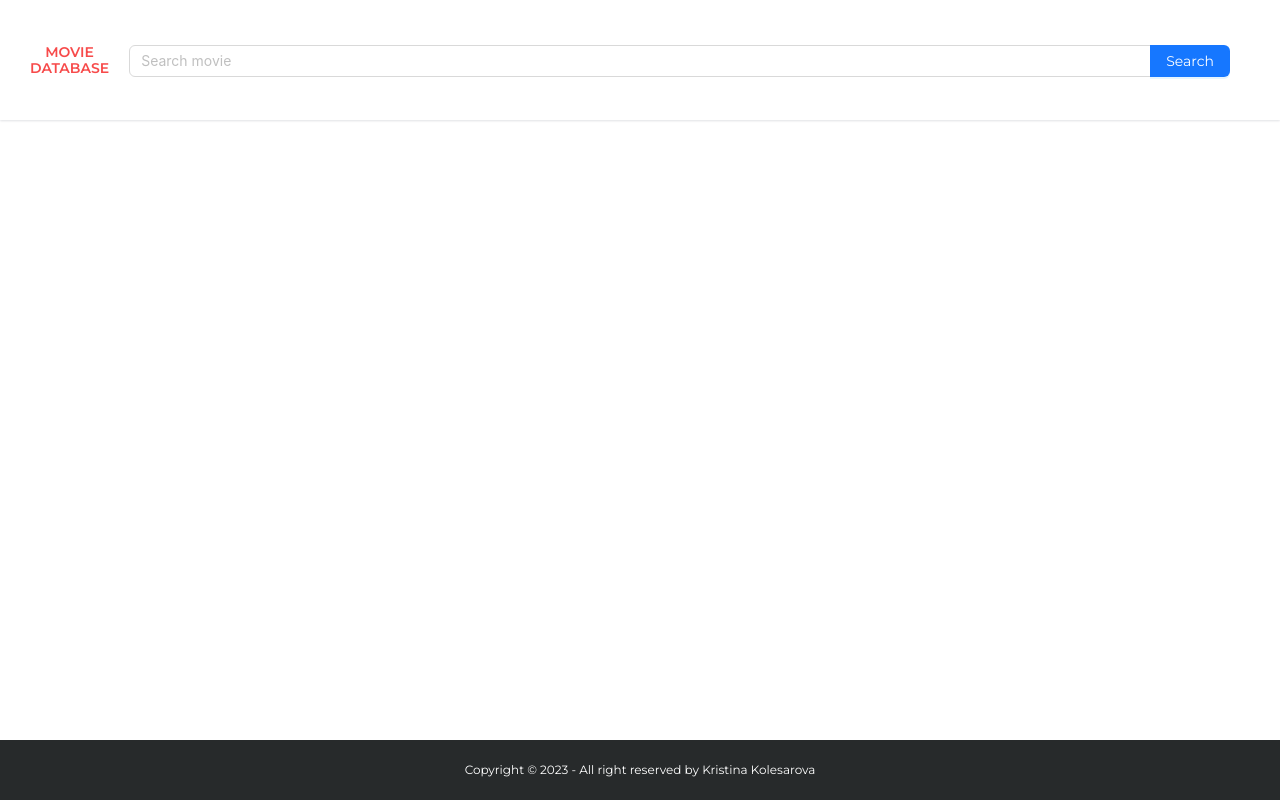
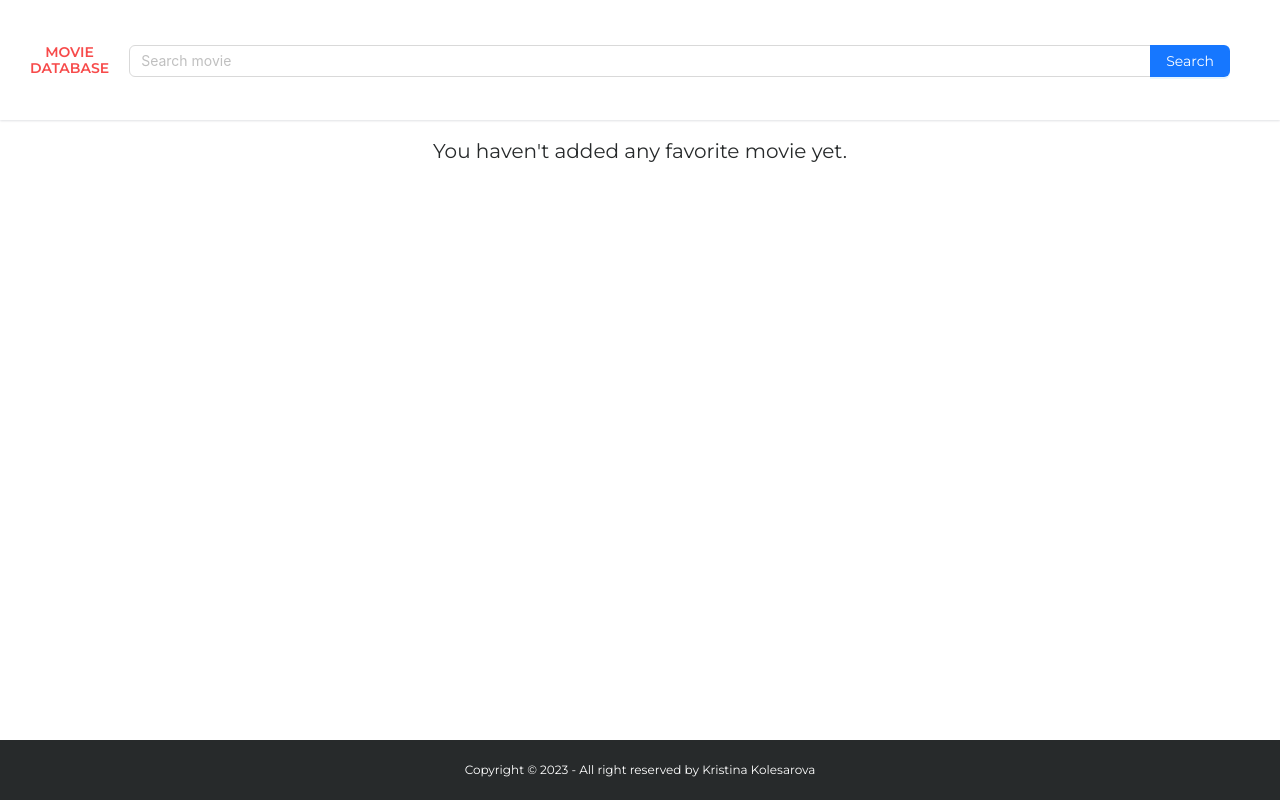
Before and after one commit to kolesarovakristina/movie-database, a React (Create React App) app: page / in a window 1280 px wide. Both pictures are taken after a click on the button "Favorite Movies". Built offline with nearby package versions, Linux system fonts and the light colour scheme.

Commit message:
added no favorite movie message

```diff
--- a/src/routes/FavoriteMovies/FavoriteMovies.module.scss
+++ b/src/routes/FavoriteMovies/FavoriteMovies.module.scss
@@ -1,3 +1,5 @@
+@import 'styles/themes/color.scss';
+
 .wrapper {
   display: grid;
   grid-template-columns: repeat(3, 1fr);
@@ -18,3 +20,9 @@
     }
   }
 }
+
+.no-data {
+  font-size: 2rem;
+  color: $grey;
+  text-align: center;
+}
--- a/src/routes/FavoriteMovies/FavoriteMovies.tsx
+++ b/src/routes/FavoriteMovies/FavoriteMovies.tsx
@@ -40,6 +40,11 @@ const FavoriteMovies: FC = () => {
 
   return (
     <BaseLayout>
+      {favoriteMoviesIds.length === 0 ? (
+        <div className={classes['no-data']}>
+          You haven't added any favorite movie yet.
+        </div>
+      ) : (
         <div className={classes.wrapper}>
           {favoriteMoviesQuery?.map(({ data, isLoading }, index) => (
             <Fragment key={data?.imdbID ?? index}>
@@ -69,7 +74,9 @@ const FavoriteMovies: FC = () => {
                     </Tooltip>,
                     <Tooltip title={ETooltipEnum.VIEW_DETAILS_TOOLTIP}>
                       <ProfileFilled
-                      onClick={() => navigate(`/movie-details/${data?.imdbID}`)}
+                        onClick={() =>
+                          navigate(`/movie-details/${data?.imdbID}`)
+                        }
                       />
                     </Tooltip>,
                   ]}
@@ -80,6 +87,7 @@ const FavoriteMovies: FC = () => {
             </Fragment>
           ))}
         </div>
+      )}
     </BaseLayout>
   );
 };
```
Lines whose indentation alone changed are shown as unchanged.
